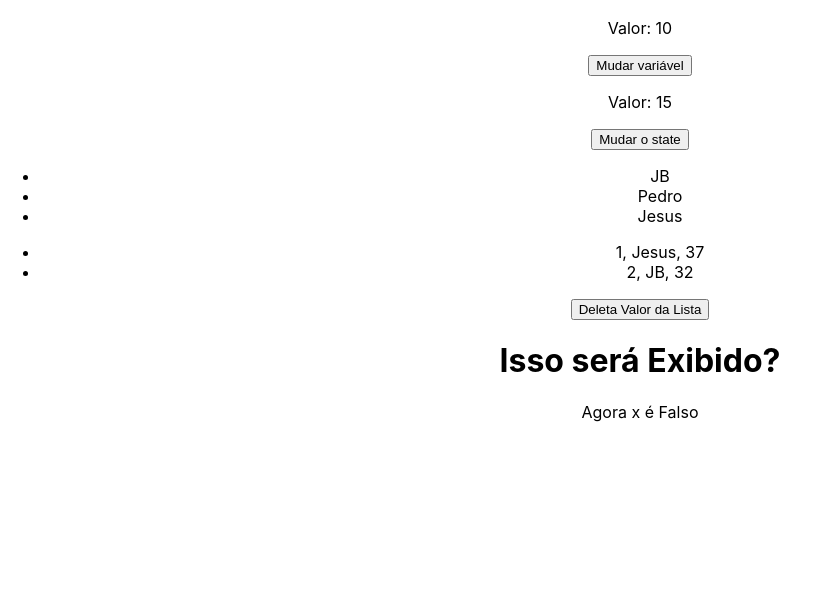
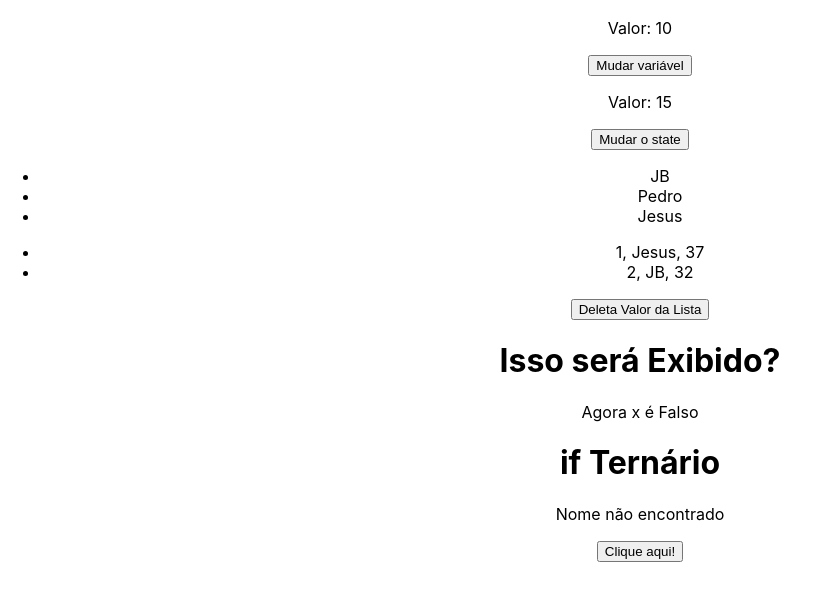
Before and after one commit to JBLimaGo/secao-3-hook-state-react, a React (Create React App) app: page / in a window 1280 px wide. Shown: the part 2357-2957 px from the top of the page, without its empty margins (0-819 px from the left). Built offline with nearby package versions, Linux system fonts and the light colour scheme.

Commit message:
If Ternário Podemos também realizar o if/else no JSX

```diff
--- a/src/components/ConditionalRender.js
+++ b/src/components/ConditionalRender.js
@@ -2,11 +2,25 @@
 
 const ConditionalRender = () => {
   const [x] = useState(false);
+
+  const [nane, setname] = useState("Jefferson");
   return (
     <div>
       <h1> Isso será Exibido? </h1>
       {x && <p> Se X for True, Sim! </p>}
       {!x && <p> Agora x é Falso </p>}
+      <h1> if Ternário </h1>
+
+      {nane === "João" ? (
+        <div>
+          <p>O nome é joão</p>
+        </div>
+      ) : (
+        <div>
+          <p>Nome não encontrado</p>
+        </div>
+      )}
+      <button onClick={() => setname("João")}>Clique aqui!</button>
     </div>
   );
 };
```
